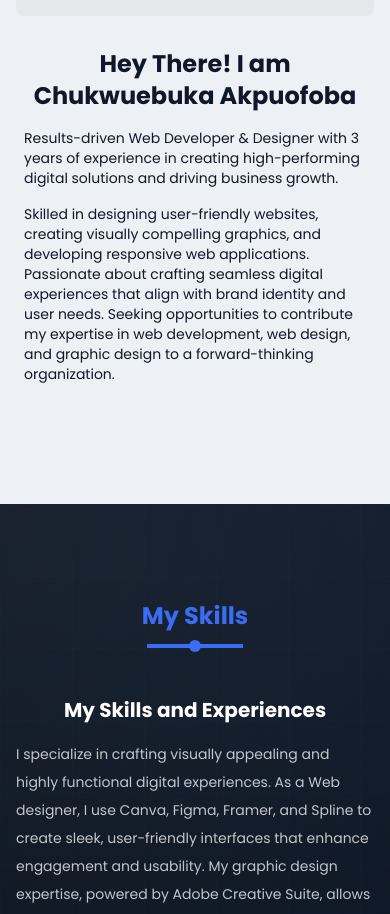
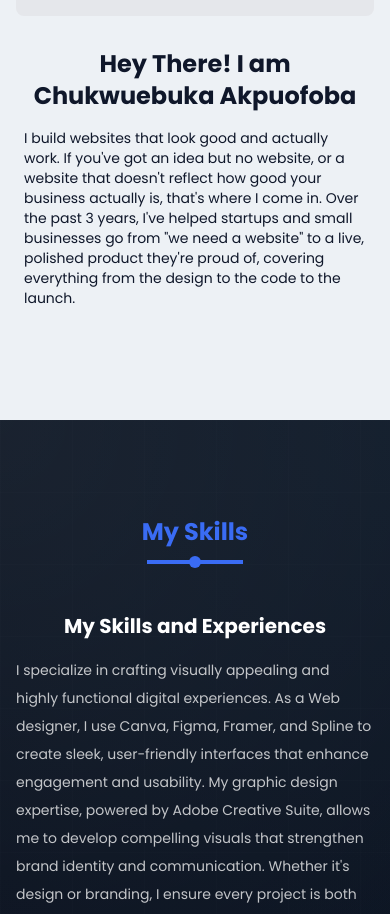
Before and after one commit to ebuchizzy/portfolio, a Nuxt app: page / in a window 390 px wide. Shown: the part 1340-2254 px from the top of the page. Built offline with nearby package versions, Linux system fonts and the light colour scheme.

Commit message:
worknewlatest fix

```diff
--- a/components/AboutSection.vue
+++ b/components/AboutSection.vue
@@ -18,11 +18,9 @@
         <div class="w-full lg:w-1/2 px-2 sm:px-0" data-aos="fade-left" data-aos-delay="200">
           <h2 class="text-2xl sm:text-3xl font-bold mb-4 sm:mb-6 text-center lg:text-left">Hey There! I am Chukwuebuka Akpuofoba</h2>
           <p class="mb-4 sm:mb-6 text-sm sm:text-base" data-aos="flip-up" data-aos-delay="400">
-            Results-driven Web Developer & Designer with 3 years of experience in creating high-performing digital solutions and driving business growth.
+            I build websites that look good and actually work. If you've got an idea but no website, or a website that doesn't reflect how good your business actually is, that's where I come in. Over the past 3 years, I've helped startups and small businesses go from "we need a website" to a live, polished product they're proud of, covering everything from the design to the code to the launch.
           </p>
-          <p class="mb-6 sm:mb-8 text-sm sm:text-base" data-aos="flip-up" data-aos-delay="400">
-           Skilled in designing user-friendly websites, creating visually compelling graphics, and developing responsive web applications. Passionate about crafting seamless digital experiences that align with brand identity and user needs. Seeking opportunities to contribute my expertise in web development, web design, and graphic design to a forward-thinking organization.
-          </p>
+
           <div class="flex justify-center lg:justify-start">
             <!-- <NuxtLink to="#"
               class="inline-block px-4 sm:px-6 py-2 sm:py-3 bg-primary text-white uppercase text-sm sm:text-base font-semibold tracking-wider rounded transition-colors duration-500 hover:bg-blue-600"
--- a/components/WorkSection.vue
+++ b/components/WorkSection.vue
@@ -165,7 +165,7 @@ const works = [
     description:
       'HR Solutions presents recruiting and people-management services with engaging sections, strong visual storytelling, and clear calls to action for prospective clients.',
     tags: ['Web', 'Branding', 'Responsive'],
-    techStack: ['Framer', 'Modern CSS', 'Interaction Design', 'Performance Optimization'],
+    techStack: ['Framer', 'Modern CSS'],
     features: ['Service discovery flow', 'Content-first layout', 'Lead capture CTAs', 'Mobile-first behavior'],
     image: image7,
     link: 'https://hrsolutions.framer.website/',
```
